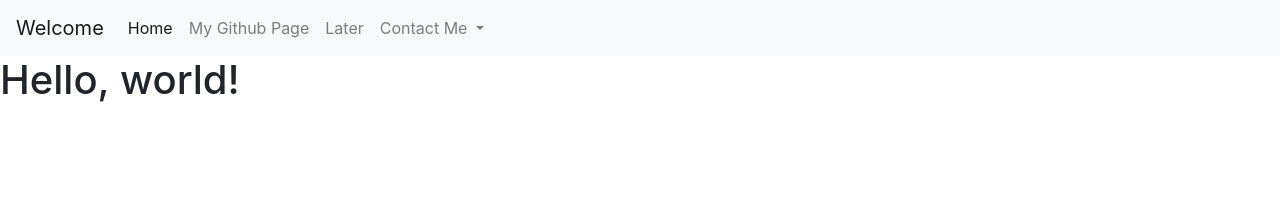
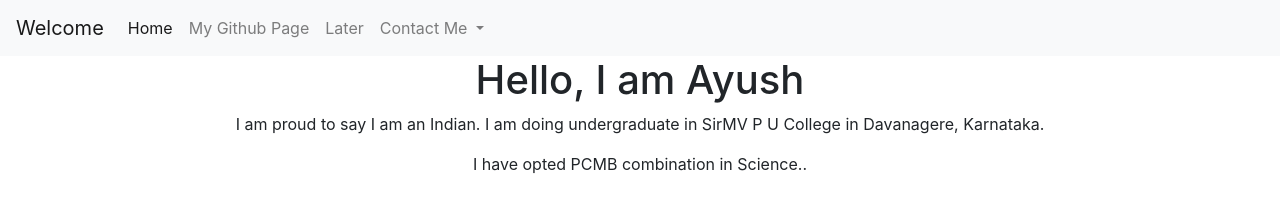
Before and after one commit to ayuzzh/ayuzzh.github.io.old, a plain HTML site: page index.html in a window 1280 px wide. Drawn offline with nearby package versions, Linux system fonts and the light colour scheme.

Commit message:
Update index.html

```diff
--- a/index.html
+++ b/index.html
@@ -38,10 +38,14 @@
   </div>
 </nav>
   <body>
-    <h1>Hello, world!</h1>
+    <center>
+    <h1>Hello, I am Ayush</h1>
 
-    <!-- Optional JavaScript -->
-    <!-- jQuery first, then Popper.js, then Bootstrap JS -->
+    <P> I am proud to say I am an Indian. I am doing undergraduate in SirMV P U College in Davanagere, Karnataka.
+    </P>
+    <p>I have opted PCMB combination in Science..</p>
+    <br>
+    </center>
     <script src="https://code.jquery.com/jquery-3.3.1.slim.min.js" integrity="sha384-q8i/X+965DzO0rT7abK41JStQIAqVgRVzpbzo5smXKp4YfRvH+8abtTE1Pi6jizo" crossorigin="anonymous"></script>
     <script src="https://cdnjs.cloudflare.com/ajax/libs/popper.js/1.14.7/umd/popper.min.js" integrity="sha384-UO2eT0CpHqdSJQ6hJty5KVphtPhzWj9WO1clHTMGa3JDZwrnQq4sF86dIHNDz0W1" crossorigin="anonymous"></script>
     <script src="https://stackpath.bootstrapcdn.com/bootstrap/4.3.1/js/bootstrap.min.js" integrity="sha384-JjSmVgyd0p3pXB1rRibZUAYoIIy6OrQ6VrjIEaFf/nJGzIxFDsf4x0xIM+B07jRM" crossorigin="anonymous"></script>
```
